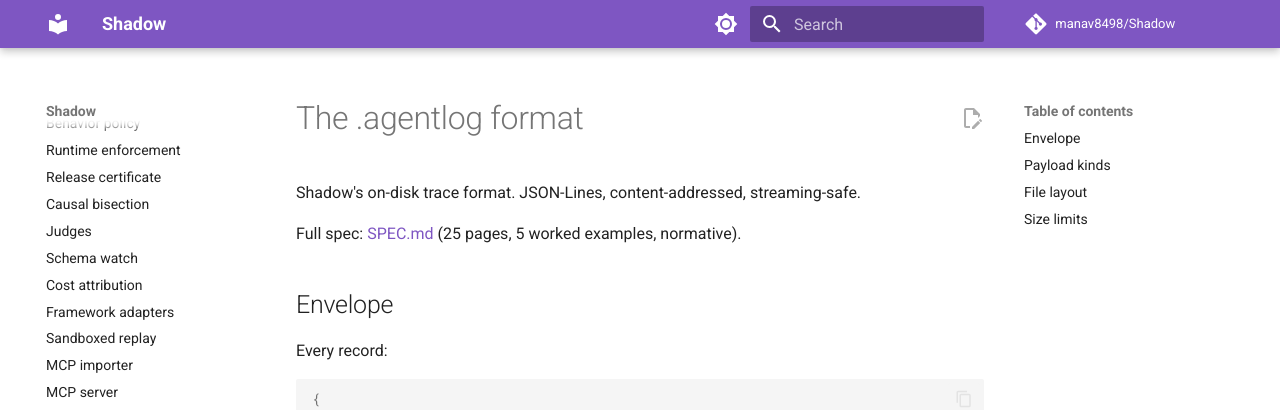
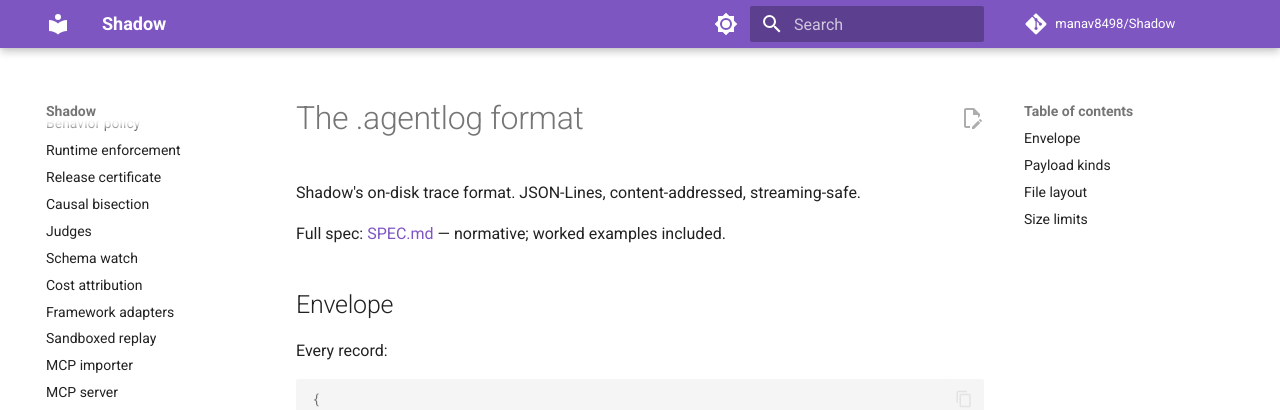
Before and after one commit to manav8498/Shadow, an MkDocs documentation site: the page built from docs/reference/agentlog.md, in a window 1280 px wide and 900 px high. Shown: the top 410 px of the window. Built offline with MkDocs 1.6.1 and Material for MkDocs 9.7.7, drawn with Linux system fonts in a browser that asks for light colours; comment, search, counter and statistics services are not loaded.

Commit message:
docs: drop brittle page count in agentlog reference
The link to SPEC.md said "25 pages, 5 worked examples". Page count
drifts whenever the spec grows; the example count drifts whenever we add
a worked example. Dropped both for a stable description.

```diff
--- a/docs/reference/agentlog.md
+++ b/docs/reference/agentlog.md
@@ -2,8 +2,7 @@
 
 Shadow's on-disk trace format. JSON-Lines, content-addressed, streaming-safe.
 
-Full spec: [SPEC.md](https://github.com/manav8498/Shadow/blob/main/SPEC.md)
-(25 pages, 5 worked examples, normative).
+Full spec: [SPEC.md](https://github.com/manav8498/Shadow/blob/main/SPEC.md) — normative; worked examples included.
 
 ## Envelope
 
```
